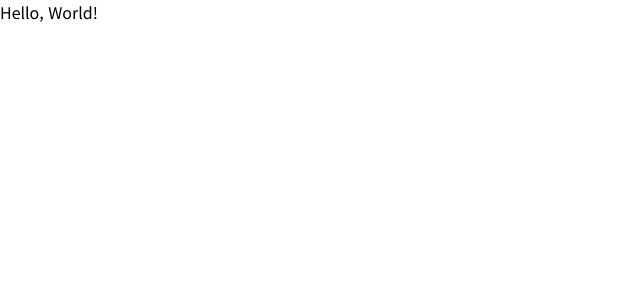
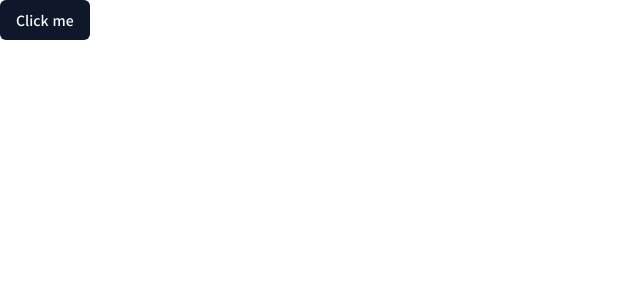
Before and after one commit to ding-co/tanstack-query-demo, a Next.js app: page / in a window 1280 px wide. Shown: the top 300 px of the page, without its empty margins (0-640 px from the left). Built offline with nearby package versions, Linux system fonts and the light colour scheme.

Commit message:
feat: Add Button component

```diff
--- a/package.json
+++ b/package.json
@@ -13,6 +13,7 @@
     "lint": "next lint"
   },
   "dependencies": {
+    "@radix-ui/react-slot": "^1.0.2",
     "class-variance-authority": "^0.7.0",
     "clsx": "^2.1.1",
     "lucide-react": "^0.383.0",
--- a/src/app/page.tsx
+++ b/src/app/page.tsx
@@ -1,3 +1,9 @@
+import { Button } from '@/components/ui/button';
+
 export default function Home() {
-  return <div>Hello, World!</div>;
+  return (
+    <div>
+      <Button>Click me</Button>
+    </div>
+  );
 }
--- /dev/null
+++ b/src/components/ui/button.tsx
@@ -0,0 +1,57 @@
+import { forwardRef, type ButtonHTMLAttributes } from 'react';
+import { Slot } from '@radix-ui/react-slot';
+import { cva, type VariantProps } from 'class-variance-authority';
+import { cn } from '@/lib/utils';
+
+const buttonVariants = cva(
+  'inline-flex items-center justify-center whitespace-nowrap rounded-md text-sm font-medium ring-offset-white transition-colors focus-visible:outline-none focus-visible:ring-2 focus-visible:ring-slate-950 focus-visible:ring-offset-2 disabled:pointer-events-none disabled:opacity-50 dark:ring-offset-slate-950 dark:focus-visible:ring-slate-300',
+  {
+    variants: {
+      variant: {
+        default:
+          'bg-slate-900 text-slate-50 hover:bg-slate-900/90 dark:bg-slate-50 dark:text-slate-900 dark:hover:bg-slate-50/90',
+        destructive:
+          'bg-red-500 text-slate-50 hover:bg-red-500/90 dark:bg-red-900 dark:text-slate-50 dark:hover:bg-red-900/90',
+        outline:
+          'border border-slate-200 bg-white hover:bg-slate-100 hover:text-slate-900 dark:border-slate-800 dark:bg-slate-950 dark:hover:bg-slate-800 dark:hover:text-slate-50',
+        secondary:
+          'bg-slate-100 text-slate-900 hover:bg-slate-100/80 dark:bg-slate-800 dark:text-slate-50 dark:hover:bg-slate-800/80',
+        ghost:
+          'hover:bg-slate-100 hover:text-slate-900 dark:hover:bg-slate-800 dark:hover:text-slate-50',
+        link: 'text-slate-900 underline-offset-4 hover:underline dark:text-slate-50',
+      },
+      size: {
+        default: 'h-10 px-4 py-2',
+        sm: 'h-9 rounded-md px-3',
+        lg: 'h-11 rounded-md px-8',
+        icon: 'h-10 w-10',
+      },
+    },
+    defaultVariants: {
+      variant: 'default',
+      size: 'default',
+    },
+  }
+);
+
+export interface ButtonProps
+  extends ButtonHTMLAttributes<HTMLButtonElement>,
+    VariantProps<typeof buttonVariants> {
+  asChild?: boolean;
+}
+
+const Button = forwardRef<HTMLButtonElement, ButtonProps>(
+  ({ className, variant, size, asChild = false, ...props }, ref) => {
+    const Comp = asChild ? Slot : 'button';
+    return (
+      <Comp
+        className={cn(buttonVariants({ variant, size, className }))}
+        ref={ref}
+        {...props}
+      />
+    );
+  }
+);
+Button.displayName = 'Button';
+
+export { Button, buttonVariants };
```
Also changed, not shown: 2 other files (tests, documents, lock files or other folders).
